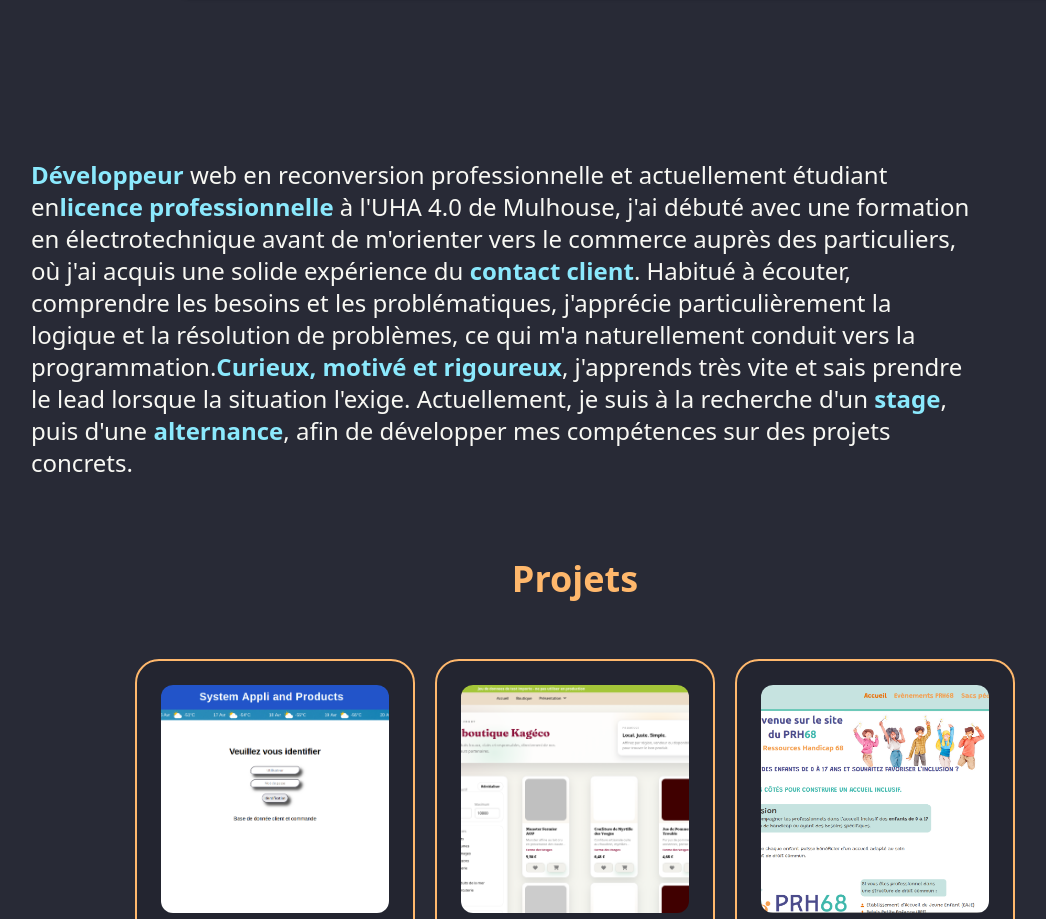
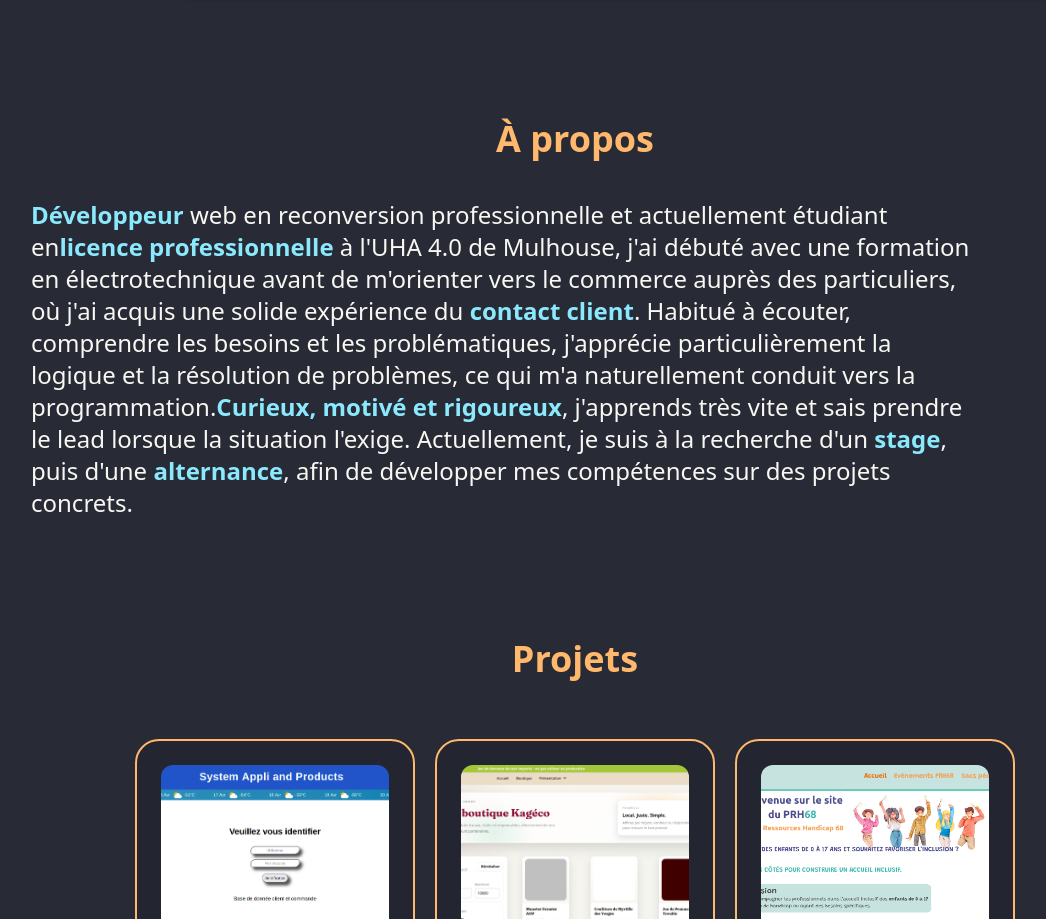
Before and after one commit to Julien68480/Portfolio, a React (Vite) app: page / in a window 1280 px wide. Shown: the part 1092-2011 px from the top of the page, without its empty margins (65-1111 px from the left). Built offline with nearby package versions, Linux system fonts and the light colour scheme.

Commit message:
ajustement css

```diff
--- a/src/app/Accueil/components/APropos.tsx
+++ b/src/app/Accueil/components/APropos.tsx
@@ -1,9 +1,15 @@
 const APropos = () => {
   return (
     <div>
+      <h4
+        id="projets"
+        className="scroll-mt-24 text-3xl md:text-4xl mt-30 font-bold text-center text-accent mb-8"
+      >
+        À propos
+      </h4>
       <p
         id="propos"
-        className="scroll-mt-24 md:m-15 md:ml-24 text-1xl md:text-2xl mt-6 md:mt-40 text-center md:text-left w-235"
+        className="scroll-mt-24 md:m-15 md:ml-24 text-1xl md:text-2xl mt-6 md:mt-10 text-center md:text-left w-235"
       >
         <span className="text-info font-bold">Développeur</span> web en
         reconversion professionnelle et actuellement étudiant en
--- a/src/app/Accueil/components/Projet.tsx
+++ b/src/app/Accueil/components/Projet.tsx
@@ -15,14 +15,16 @@ const MesProjets = [
     image: imgFR1,
     description: DescritpionFilRouge1,
     git: "https://github.com/Julien68480/FilRouge",
-    introduction: "J'ai développé une application web complète de A à Z. Le front-end est construit avec HTML, CSS et JavaScript. Le back-end repose sur PHP et une base de données MySQL.",
+    introduction:
+      "J'ai développé une application web complète de A à Z. Le front-end est construit avec HTML, CSS et JavaScript. Le back-end repose sur PHP et une base de données MySQL.",
   },
   {
     id: 2,
     name: "Kageko",
     image: imgKageko,
     description: DescriptionKageko,
-    introduction: "J'ai réalisé une refactorisation complète d'une application web Symfony. J'ai appliqué les bonnes pratiques de l'architecture MVC tout au long du projet.",
+    introduction:
+      "J'ai réalisé une refactorisation complète d'une application web Symfony. J'ai appliqué les bonnes pratiques de l'architecture MVC tout au long du projet.",
   },
   {
     id: 3,
@@ -30,7 +32,8 @@ const MesProjets = [
     image: imgPRH,
     description: DescriptionPRH68,
     lien: "https://prh68.fr/",
-    introduction: "J'ai développé une solution web sur mesure basée sur WordPress. Ce projet comprend deux volets principaux. J'ai créé la page d'accueil du site et développé un plugin personnalisé de gestion des locations.",
+    introduction:
+      "J'ai développé une solution web sur mesure basée sur WordPress. Ce projet comprend deux volets principaux. J'ai créé la page d'accueil du site et développé un plugin personnalisé de gestion des locations.",
   },
   {
     id: 4,
@@ -38,7 +41,8 @@ const MesProjets = [
     image: imgFR2,
     description: DescritpionFilRouge2,
     git: "https://github.com/Julien68480/FilRouge4.0.2",
-    introduction: "J'ai développé une application web full-stack autour de la génération de parcours narratifs. Le backend repose sur Java avec Spring Boot. Le frontend est construit avec React.",
+    introduction:
+      "J'ai développé une application web full-stack autour de la génération de parcours narratifs. Le backend repose sur Java avec Spring Boot. Le frontend est construit avec React.",
   },
 ];
 
@@ -54,7 +58,7 @@ const Projet = () => {
     <>
       <h4
         id="projets"
-        className="scroll-mt-24 text-3xl md:text-4xl mt-20 font-bold text-center text-accent mb-8"
+        className="scroll-mt-24 text-3xl md:text-4xl mt-30 font-bold text-center text-accent mb-8"
       >
         Projets
       </h4>
@@ -78,7 +82,7 @@ const Projet = () => {
               {projet.name}
             </h3>
 
-            {projet.introduction }
+            {projet.introduction}
 
             <div className="mt-auto pt-4">
               <button className="btn btn-outline btn-accent w-full sm:w-auto">
```
